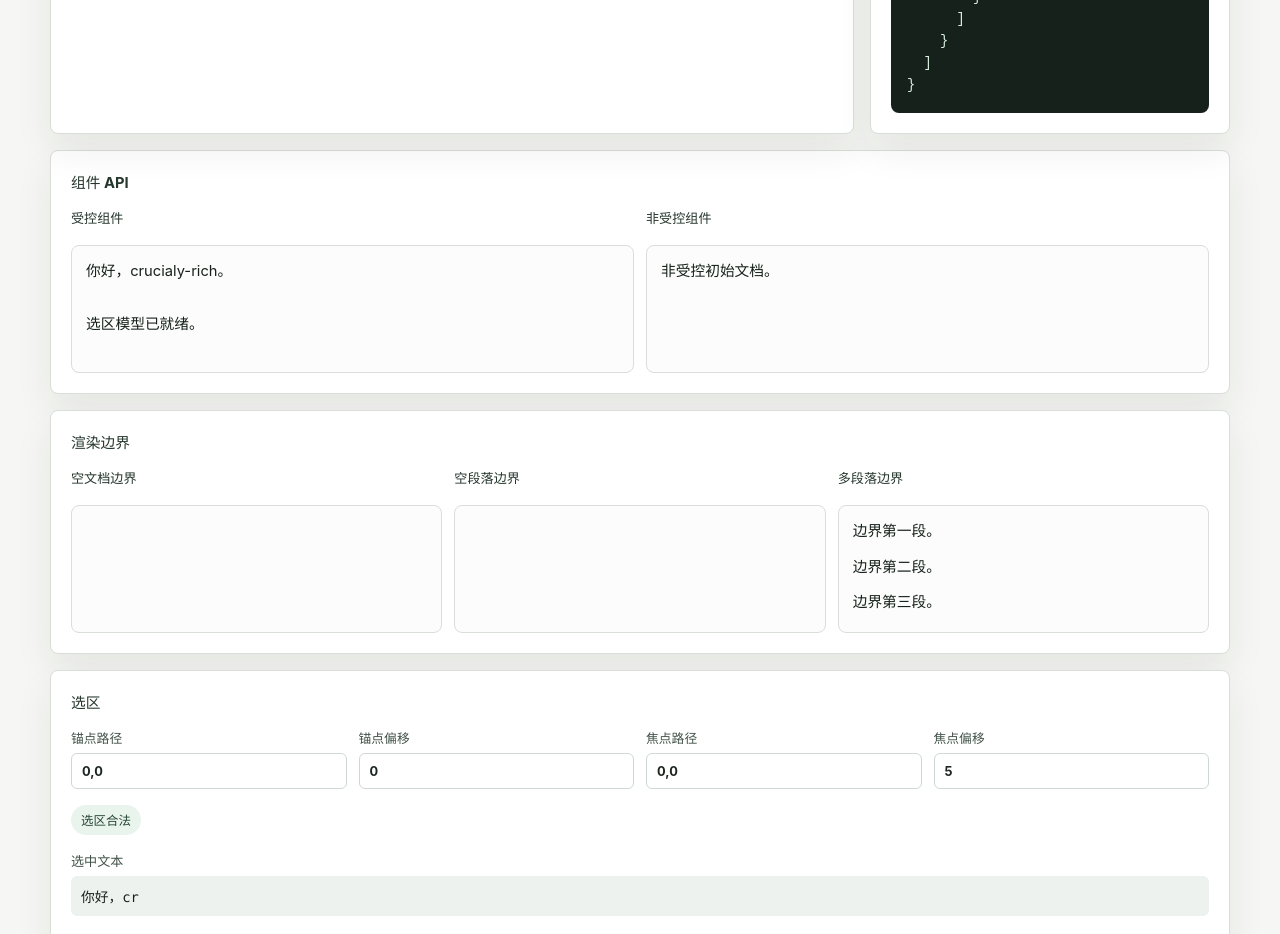
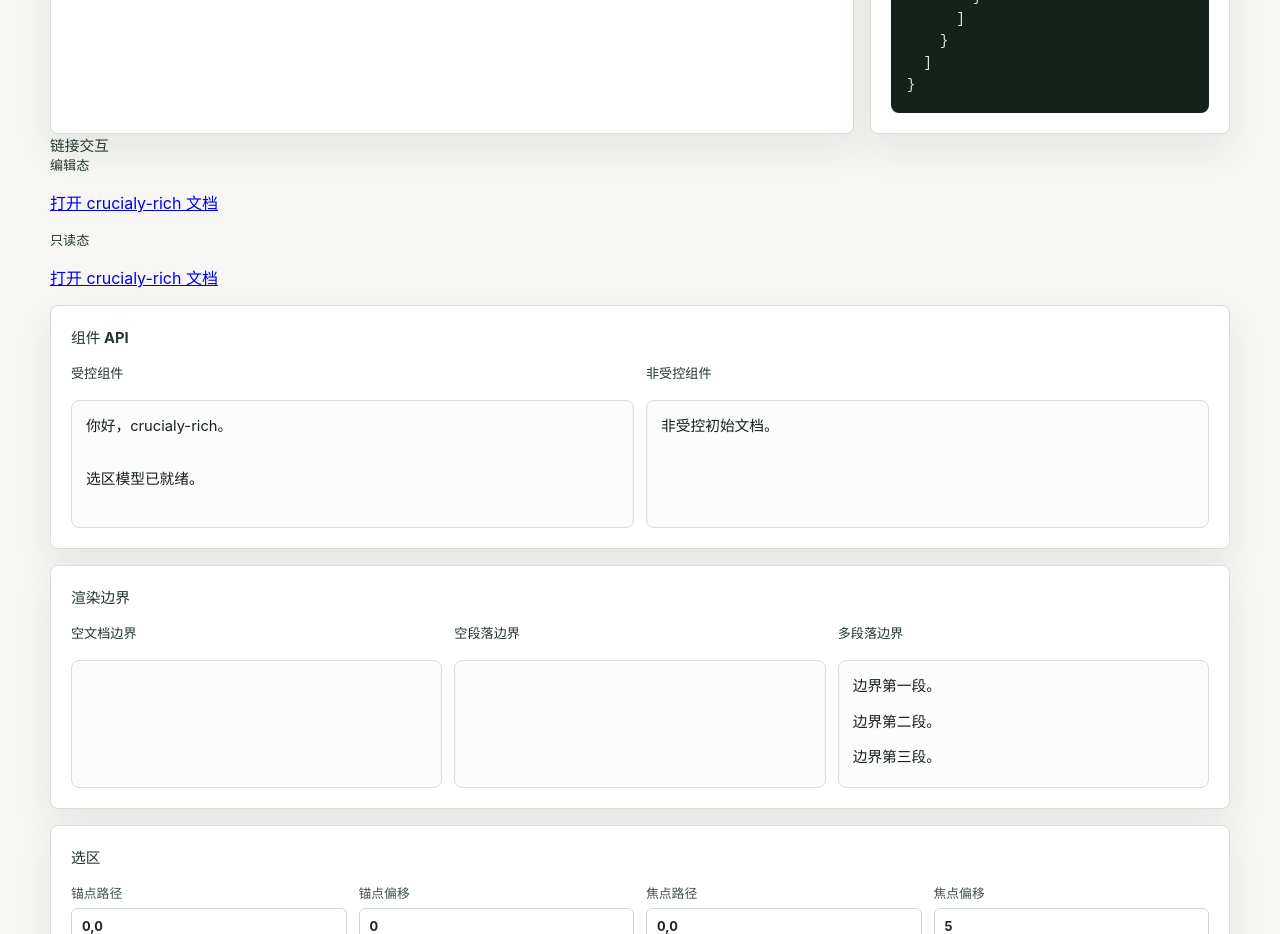
Before and after one commit to QDyanbing/crucialy-rich, a React (Vite) app in the folder apps/demo/: page / in a window 1280 px wide. Shown: the part 2220-3154 px from the top of the page. Built offline with nearby package versions, Linux system fonts and the light colour scheme.

Commit message:
feat: add link interaction samples

```diff
--- a/apps/demo/src/main.tsx
+++ b/apps/demo/src/main.tsx
@@ -181,6 +181,18 @@ const modelExamples: ModelExample[] = [
 
 const uncontrolledPreviewDocument = createDocument([
   createParagraph([createText("非受控初始文档。")]),
+]);
+
+const linkInteractionDocument = createDocument([
+  createParagraph([
+    createText("打开 crucialy-rich 文档", {
+      link: {
+        href: "https://example.com/crucialy-rich",
+        rel: "noopener noreferrer",
+        target: "_blank",
+      },
+    }),
+  ]),
 ]);
 
 const demoCommandRegistry = createDefaultCommandRegistry();
@@ -1236,6 +1248,31 @@ function DemoApp() {
         </aside>
       </section>
 
+      <section className="link-interaction-examples" aria-label="链接交互示例">
+        <h2>链接交互</h2>
+        <div className="link-example-grid">
+          <div className="link-mode-example">
+            <h3>编辑态</h3>
+            <RichTextEditor
+              className="link-example-editor"
+              contentEditable
+              defaultValue={linkInteractionDocument}
+              label="编辑态链接示例"
+              suppressContentEditableWarning
+            />
+          </div>
+          <div className="link-mode-example">
+            <h3>只读态</h3>
+            <RichTextEditor
+              className="link-example-editor"
+              contentEditable={false}
+              defaultValue={linkInteractionDocument}
+              label="只读态链接示例"
+            />
+          </div>
+        </div>
+      </section>
+
       <section className="component-examples" aria-label="组件 API 示例">
         <h2>组件 API</h2>
 
```
